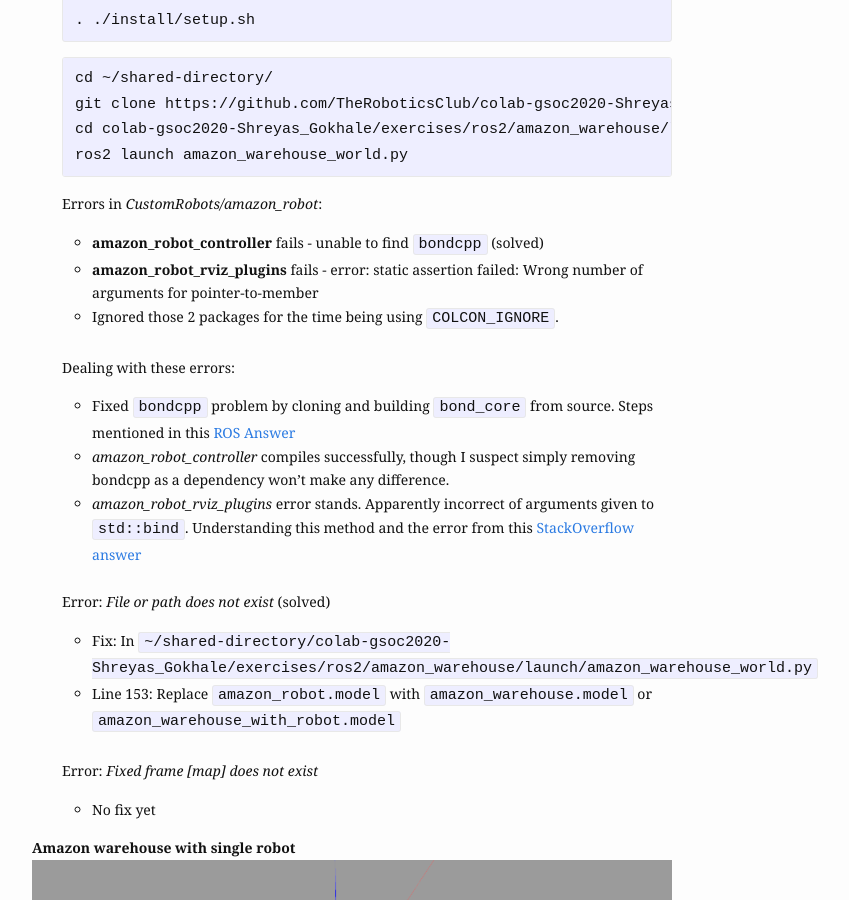
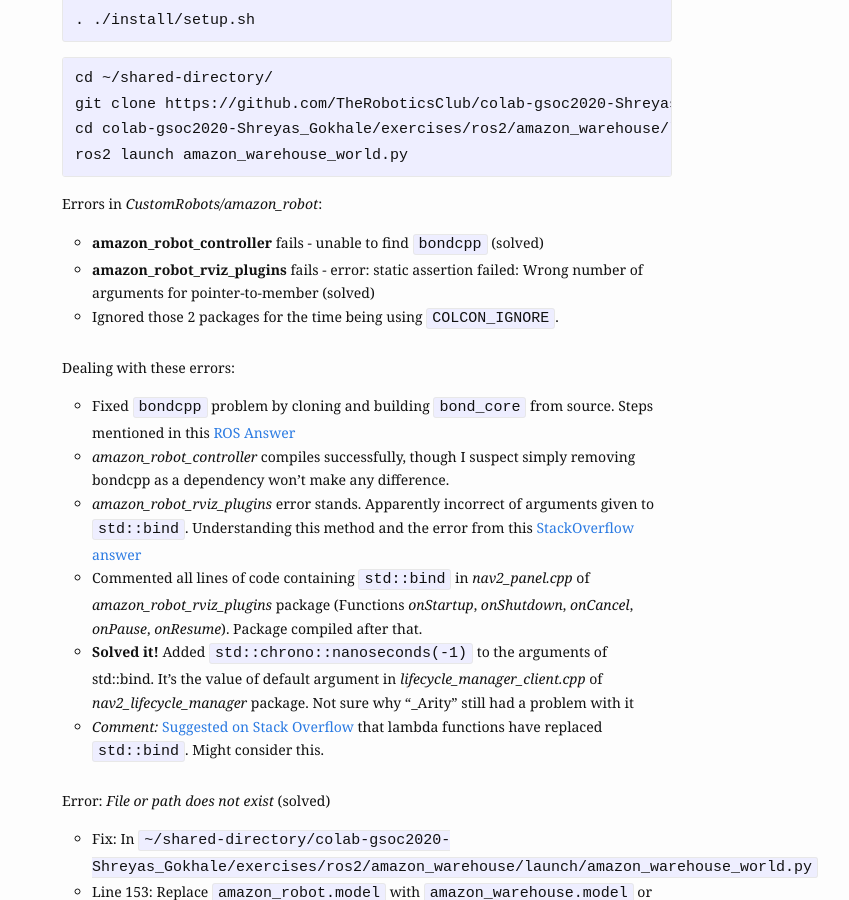
Before and after one commit to TheRoboticsClub/gsoc2021-Siddharth_Saha, a Jekyll site: the page built from docs/_posts/milestones/2021-06-02-week-1.md, in a window 1280 px wide and 900 px high, scrolled down 1892 px. Shown: the whole window, without its empty margins (288-1137 px from the left). Built offline with Jekyll 4.4.1, drawn with Linux system fonts in a browser that asks for light colours; nearby versions of some CDN libraries.

Commit message:
Updated week 1 blog with fixes

````diff
--- a/docs/_posts/milestones/2021-06-02-week-1.md
+++ b/docs/_posts/milestones/2021-06-02-week-1.md
@@ -67,7 +67,7 @@ ros2 launch amazon_warehouse_world.py
 ```
 Errors in *CustomRobots/amazon_robot*:
     + **amazon_robot_controller** fails - unable to find `bondcpp` (solved)
-    + **amazon_robot_rviz_plugins** fails - error: static assertion failed: Wrong number of arguments for pointer-to-member
+    + **amazon_robot_rviz_plugins** fails - error: static assertion failed: Wrong number of arguments for pointer-to-member (solved)
     + Ignored those 2 packages for the time being using `COLCON_IGNORE`.
 <br/>
 
@@ -75,6 +75,9 @@ Errors in *CustomRobots/amazon_robot*:
     + Fixed `bondcpp` problem by cloning and building `bond_core` from source. Steps mentioned in this [ROS Answer](https://answers.ros.org/question/367929/compilation-error-master-branch-navigation2/)
     + *amazon_robot_controller* compiles successfully, though I suspect simply removing bondcpp as a dependency won't make any difference.
     + *amazon_robot_rviz_plugins* error stands. Apparently incorrect of arguments given to `std::bind`. Understanding this method and the error from this [StackOverflow answer](https://stackoverflow.com/questions/29609866/stdbind-makes-no-sense-to-me-whatsoever)
+    + Commented all lines of code containing `std::bind` in *nav2_panel.cpp* of *amazon_robot_rviz_plugins* package (Functions *onStartup*, *onShutdown*, *onCancel*, *onPause*, *onResume*). Package compiled after that.
+    + **Solved it!** Added `std::chrono::nanoseconds(-1)` to the arguments of std::bind. It's the value of default argument in *lifecycle_manager_client.cpp* of *nav2_lifecycle_manager* package. Not sure why "_Arity" still had a problem with it
+    + *Comment:* [Suggested on Stack Overflow](https://stackoverflow.com/questions/52328037/stdbind-cant-get-method-with-single-parameter-to-work) that lambda functions have replaced `std::bind`. Might consider this.
 <br/>
 
   Error: *File or path does not exist* (solved)
````
